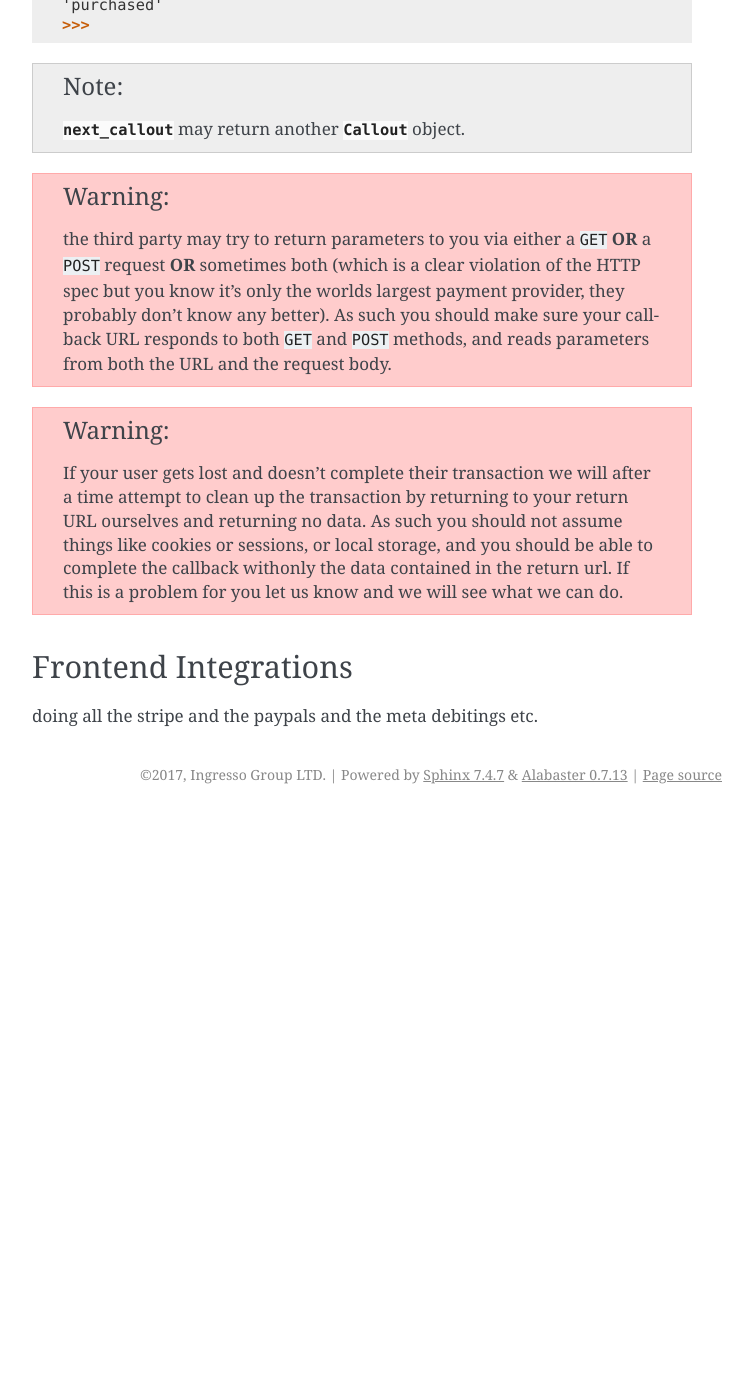
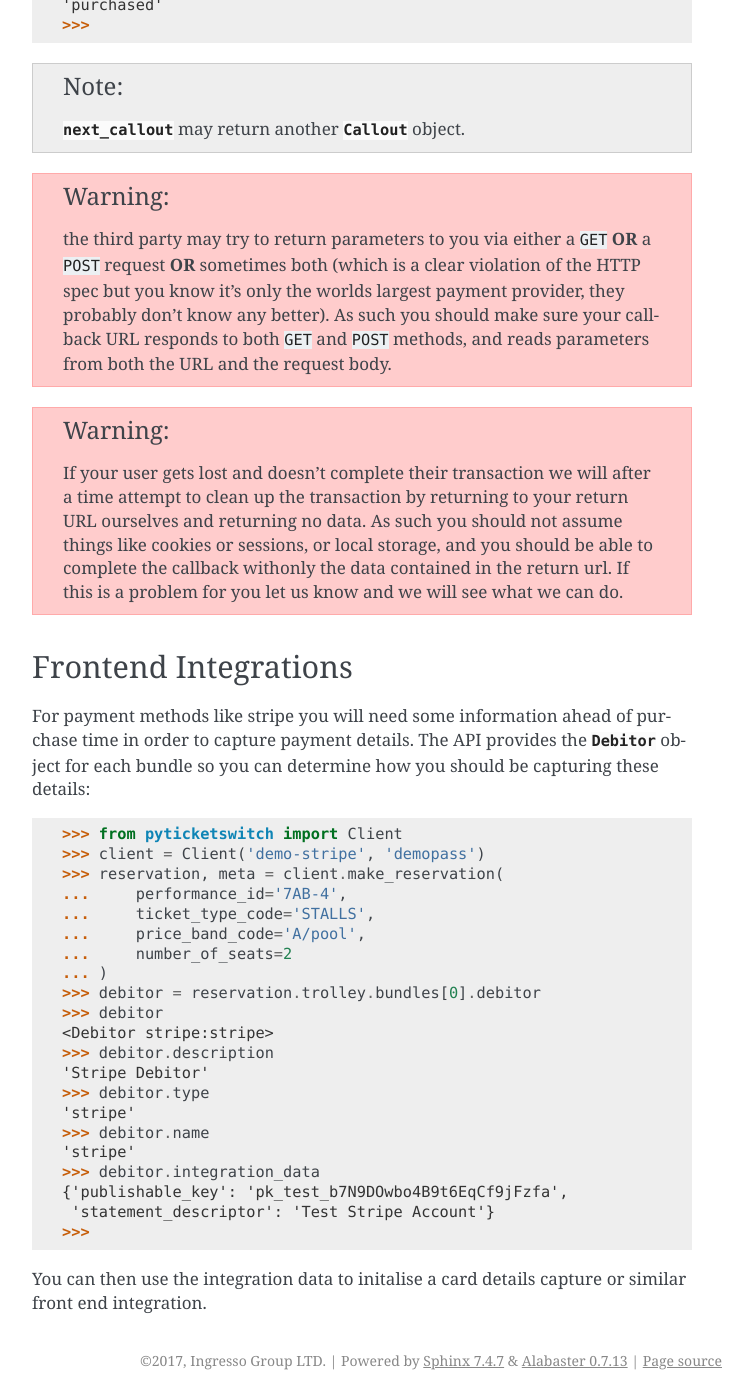
Before and after one commit to ingresso-group/pyticketswitch, a Sphinx documentation site: the page built from docs/users/advanced.rst, in a window 1280 px wide and 1400 px high, scrolled down 22763 px. Shown: the whole window, without its empty margins (388-1141 px from the left). Built offline with Sphinx 7.4.7, drawn with Linux system fonts in a browser that asks for light colours; before the commit the page ends 23577 px from its top, so only the background shows below that.

Commit message:
add debitor docs

```diff
--- a/docs/users/advanced.rst
+++ b/docs/users/advanced.rst
@@ -1141,7 +1141,34 @@ Frontend Integrations
 
 .. _frontend_integrations:
 
-doing all the stripe and the paypals and the meta debitings etc.
+For payment methods like stripe you will need some information ahead of
+purchase time in order to capture payment details. The API provides the
+:class:`Debitor <pyticketswitch.debitor.Debitor>` object for each bundle so
+you can determine how you should be capturing these details::
 
+    >>> from pyticketswitch import Client
+    >>> client = Client('demo-stripe', 'demopass')
+    >>> reservation, meta = client.make_reservation(
+    ...     performance_id='7AB-4',
+    ...     ticket_type_code='STALLS',
+    ...     price_band_code='A/pool',
+    ...     number_of_seats=2
+    ... )
+    >>> debitor = reservation.trolley.bundles[0].debitor
+    >>> debitor
+    <Debitor stripe:stripe>
+    >>> debitor.description
+    'Stripe Debitor'
+    >>> debitor.type
+    'stripe'
+    >>> debitor.name
+    'stripe'
+    >>> debitor.integration_data
+    {'publishable_key': 'pk_test_b7N9DOwbo4B9t6EqCf9jFzfa',
+     'statement_descriptor': 'Test Stripe Account'}
+    >>>
+
+You can then use the integration data to initalise a card details capture or
+similar front end integration.
 
 .. _`stripe`: https://stripe.com/gb
```
Also changed, not shown: docs/api.rst (+7 -1 lines), 1 other file.
